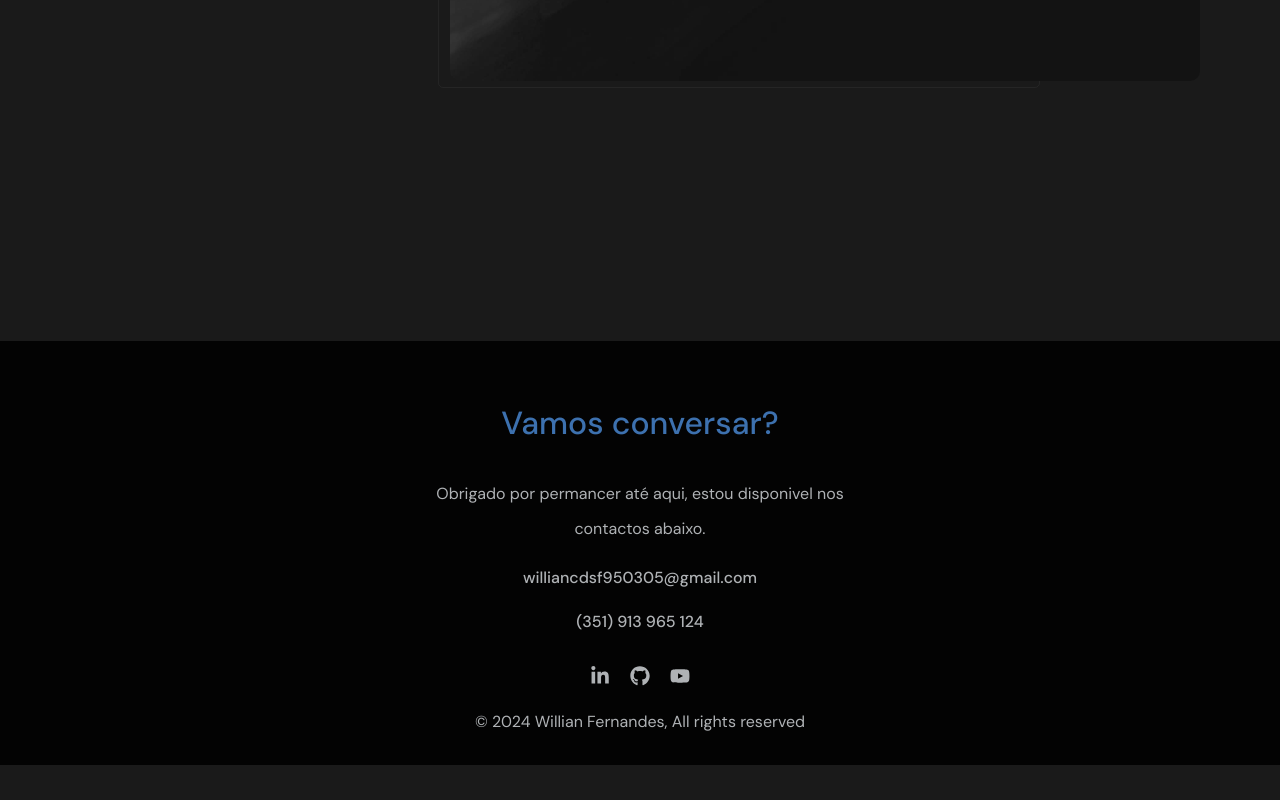
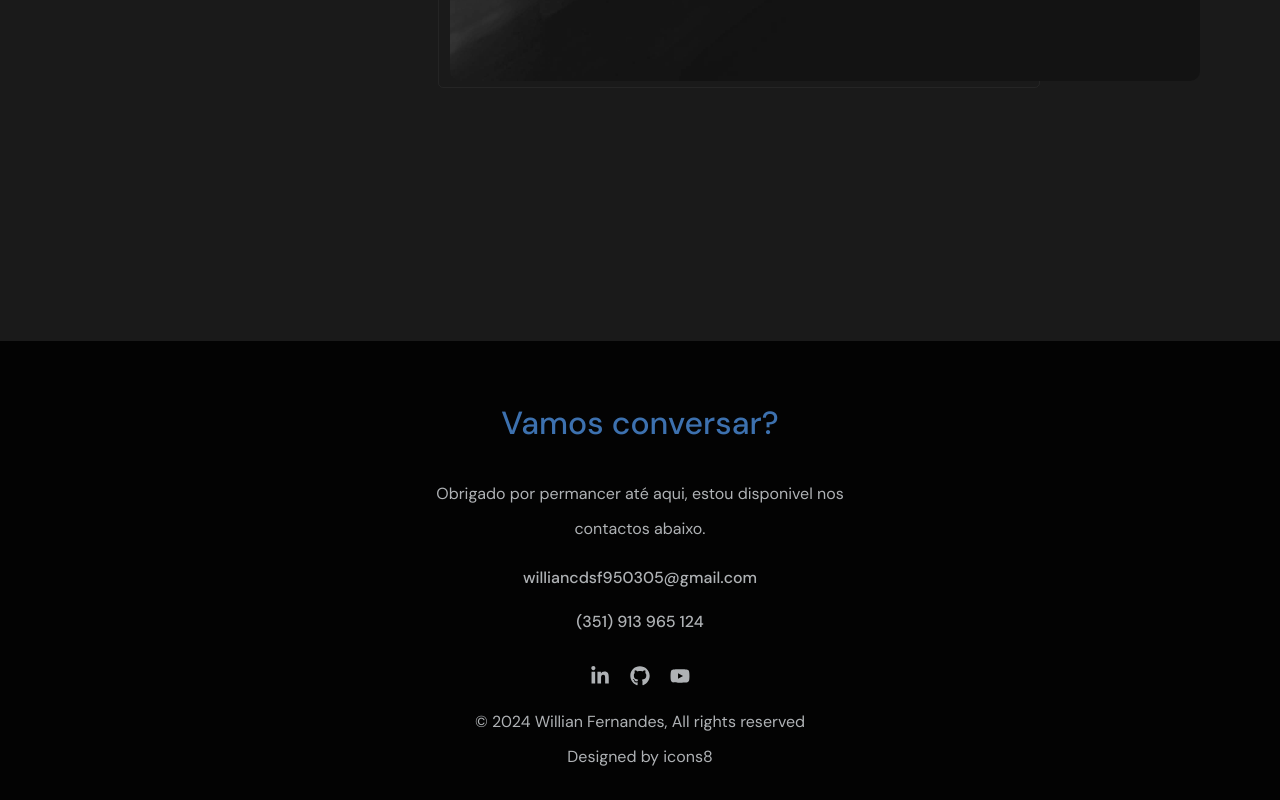
Before and after one commit to Willcrisfer/teste, a React (Vite) app: page / in a window 1280 px wide. Shown: the part 1068-1868 px from the top of the page. Before the commit the page ends 1833 px from the top, so only its background shows below. Built offline with nearby package versions, Linux system fonts and the light colour scheme.

Commit message:
Update Footer.jsx

```diff
--- a/src/components/footer/Footer.jsx
+++ b/src/components/footer/Footer.jsx
@@ -27,6 +27,7 @@ const Footer = () => {
 
                 <p className="footer__copyright">
                     &copy; 2024 Willian Fernandes, All rights reserved
+                    <p> <a href=" icons8.com.br">Designed by icons8</a></p>
                 </p>
             </div>
         </footer>
```
